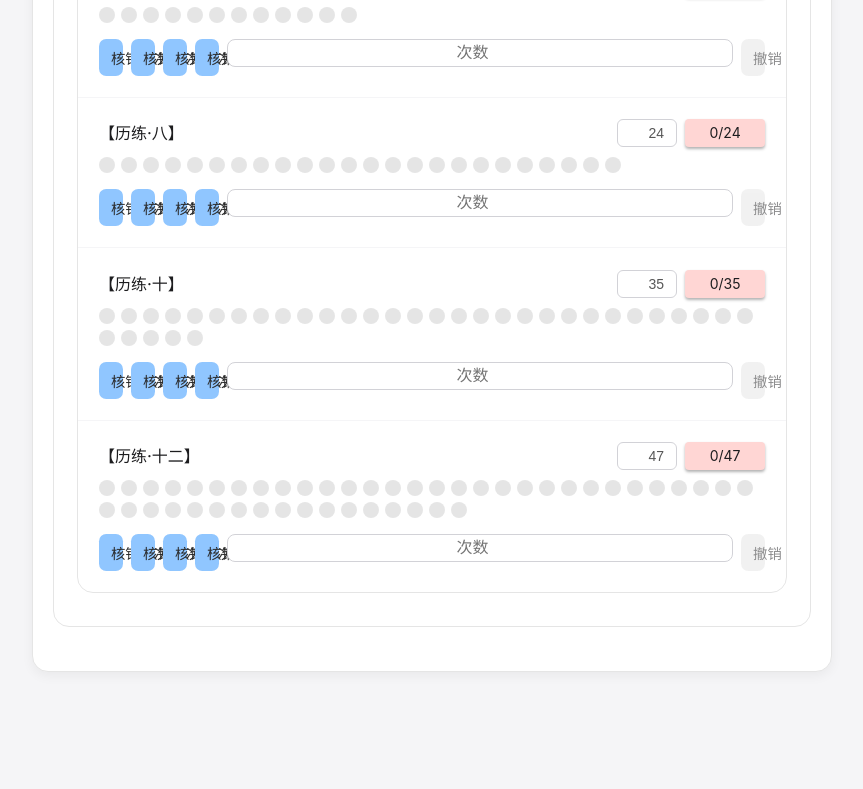
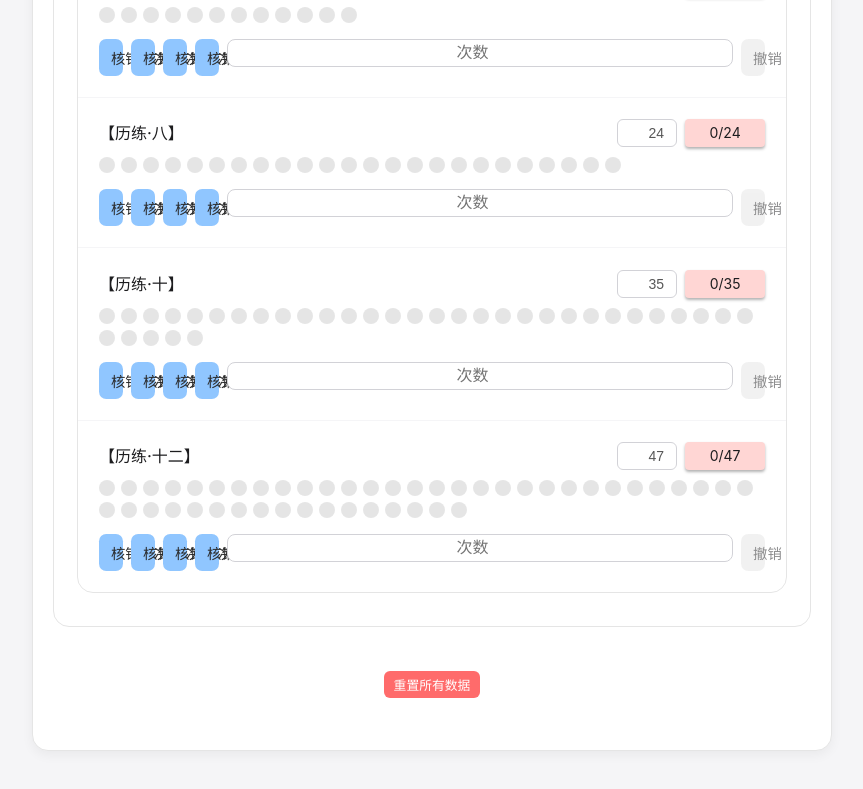
Before and after one commit to buffzero/RY, a plain HTML site: page index.html in a window 1280 px wide. Shown: the part 4380-5169 px from the top of the page, without its empty margins (208-1071 px from the left). Before the commit the page ends 5116 px from the top, so only its background shows below. Drawn offline with Linux system fonts and the light colour scheme.

Commit message:
Update index.html

```diff
--- a/index.html
+++ b/index.html
@@ -231,5 +231,10 @@
     document.addEventListener('DOMContentLoaded', initApp);
   }
 </script>
+   <!-- 放在这里 ↓↓↓ -->
+<div class="footer-controls">
+    <button id="resetButton" class="btn-reset">重置所有数据</button>
+    <span id="lastUpdated"></span>
+</div>
 </body>
 </html>
```
